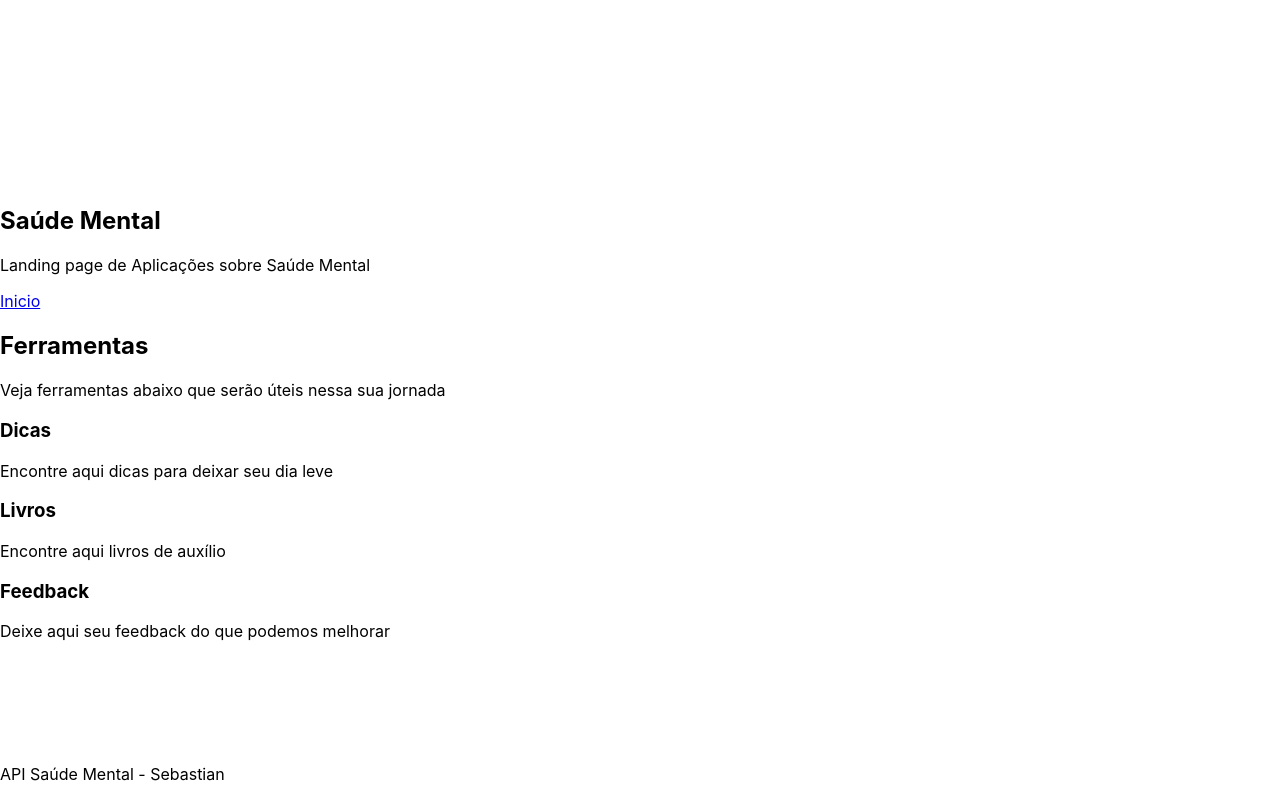
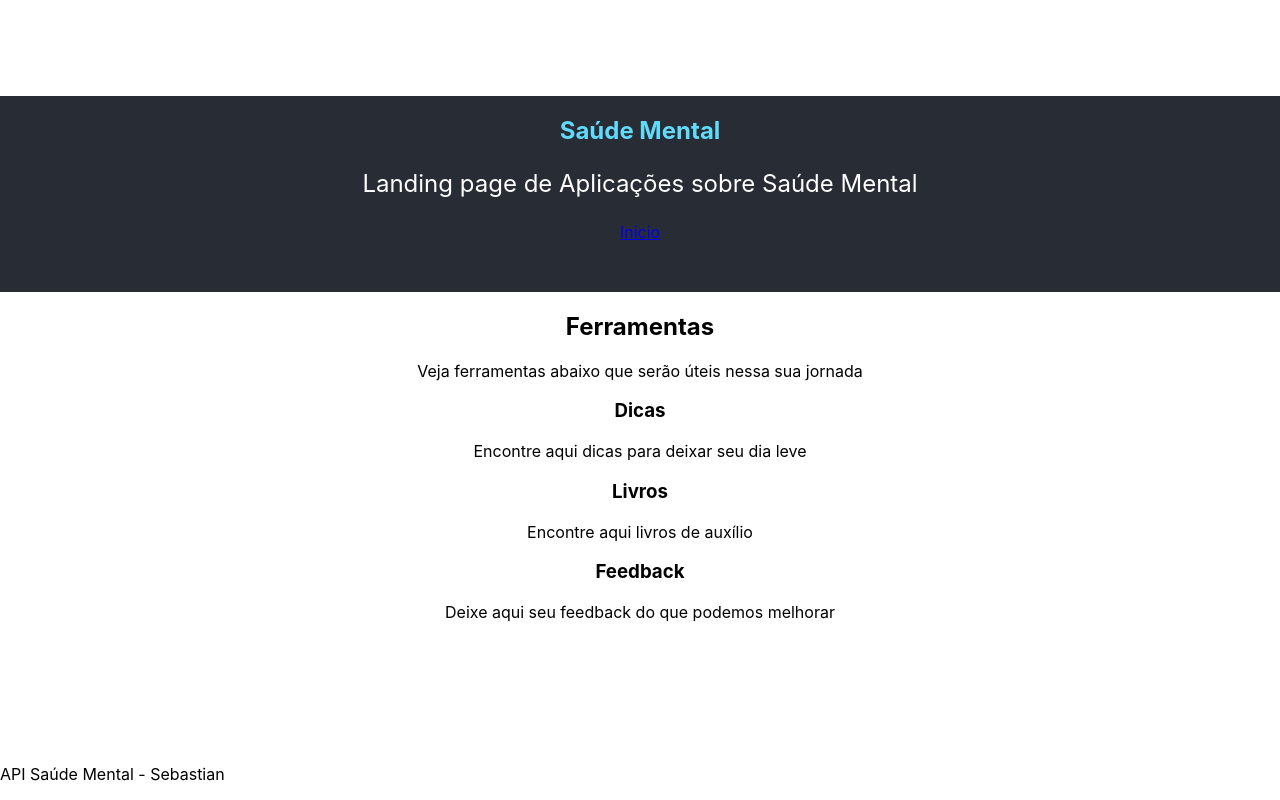
Before and after one commit to Adler-Sebastian/web-aplication, a React (Create React App) app: page / in a window 1280 px wide. Built offline with nearby package versions, Linux system fonts and the light colour scheme.

Commit message:
feat: Estilização dos titulos

```diff
--- a/src/App.css
+++ b/src/App.css
@@ -16,3 +16,24 @@ header p {
   font-weight: bold;
   font-size: 30px;
 }
+
+main {
+  height: 100%;
+  display: flex;
+  flex-direction: column;
+  text-align: center;
+}
+
+.box-title {
+  background-color: #282c34;
+  padding-bottom: 50px;
+}
+
+h1 {
+  color: #61dafb;
+}
+
+.box-title p {
+  font-size: 24px;
+  color: #fff;
+}
--- a/src/App.js
+++ b/src/App.js
@@ -8,7 +8,7 @@ function App() {
         <p>Paragrafação inicial</p>
       </header>
       <main>
-        <section className='box-titulo'>
+        <section className='box-title'>
           <h1>Saúde Mental</h1>
           <p>Landing page de Aplicações sobre Saúde Mental</p>
           <a href='reactjs.org' target='_blank'>Inicio</a>
```
